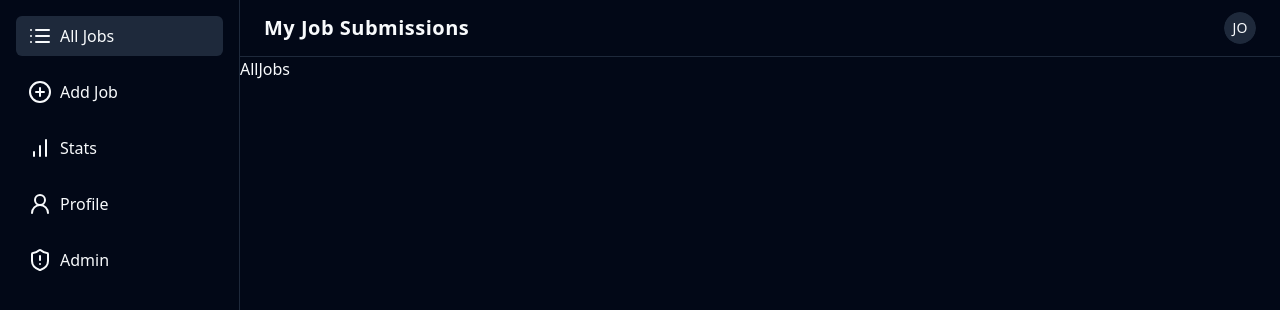
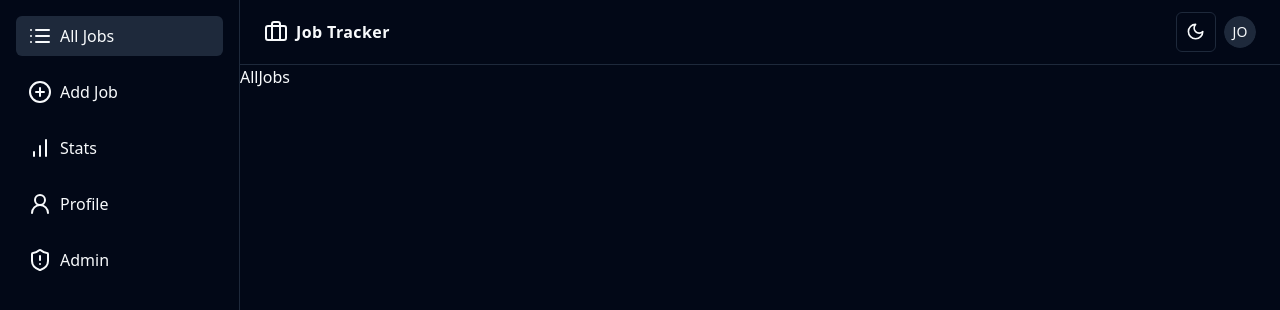
Before and after one commit to matheus-ferreira1/job-search, a React (Vite) app in the folder client/: page /dashboard in a window 1280 px wide. Shown: the top 310 px of the page. Built offline with nearby package versions, Linux system fonts and the light colour scheme.

Commit message:
fixed sidebar bugs

```diff
--- a/client/src/components/dashboard-header.tsx
+++ b/client/src/components/dashboard-header.tsx
@@ -1,17 +1,20 @@
+import { Logo } from "./logo";
+import { ThemeModeToggle } from "./mode-toggle";
 import { SmallSidebar } from "./small-sidebar";
 import { UserMenu } from "./user-menu";
 
 export const DashboardHeader = () => {
   return (
-    <header className="sticky top-0 z-10 border-b bg-background px-4 py-3 md:px-6">
+    <header className="sticky top-0 z-10 border-b bg-background py-3 px-4 md:px-6">
       <div className="flex items-center justify-between">
         <div className="flex items-center gap-4 md:gap-0">
           <SmallSidebar />
-          <h1 className="text-xl tracking-wide font-semibold">
-            My Job Submissions
-          </h1>
+          <Logo />
         </div>
-        <UserMenu />
+        <div className="flex items-center gap-2">
+          <ThemeModeToggle />
+          <UserMenu />
+        </div>
       </div>
     </header>
   );
--- a/client/src/components/large-sidebar.tsx
+++ b/client/src/components/large-sidebar.tsx
@@ -9,6 +9,7 @@ export const LargeSidebar = () => {
         <NavLink
           key={link.path}
           to={link.path}
+          end
           className={({ isActive }) =>
             [
               "flex items-center gap-2 rounded-md px-3 py-2 font-medium",
--- a/client/src/components/small-sidebar.tsx
+++ b/client/src/components/small-sidebar.tsx
@@ -5,6 +5,7 @@ import { AlignJustify } from "lucide-react";
 import { dashboardLinks } from "@/constants/dashboard-links";
 import {
   Sheet,
+  SheetClose,
   SheetContent,
   SheetDescription,
   SheetHeader,
@@ -25,11 +26,13 @@ export const SmallSidebar = () => {
           <SheetTitle className="mb-6">
             <Logo />
           </SheetTitle>
-          <SheetDescription className="space-y-3">
-            {dashboardLinks.map((link) => (
+        </SheetHeader>
+        <SheetDescription className="space-y-3">
+          {dashboardLinks.map((link) => (
+            <SheetClose className="flex" key={link.path} asChild>
               <NavLink
-                key={link.path}
                 to={link.path}
+                end
                 className={({ isActive }) =>
                   [
                     "flex items-center gap-2 rounded-md px-3 py-2 font-medium border",
@@ -40,9 +43,9 @@ export const SmallSidebar = () => {
                 <link.Icon />
                 <span>{link.text}</span>
               </NavLink>
-            ))}
-          </SheetDescription>
-        </SheetHeader>
+            </SheetClose>
+          ))}
+        </SheetDescription>
       </SheetContent>
     </Sheet>
   );
```
